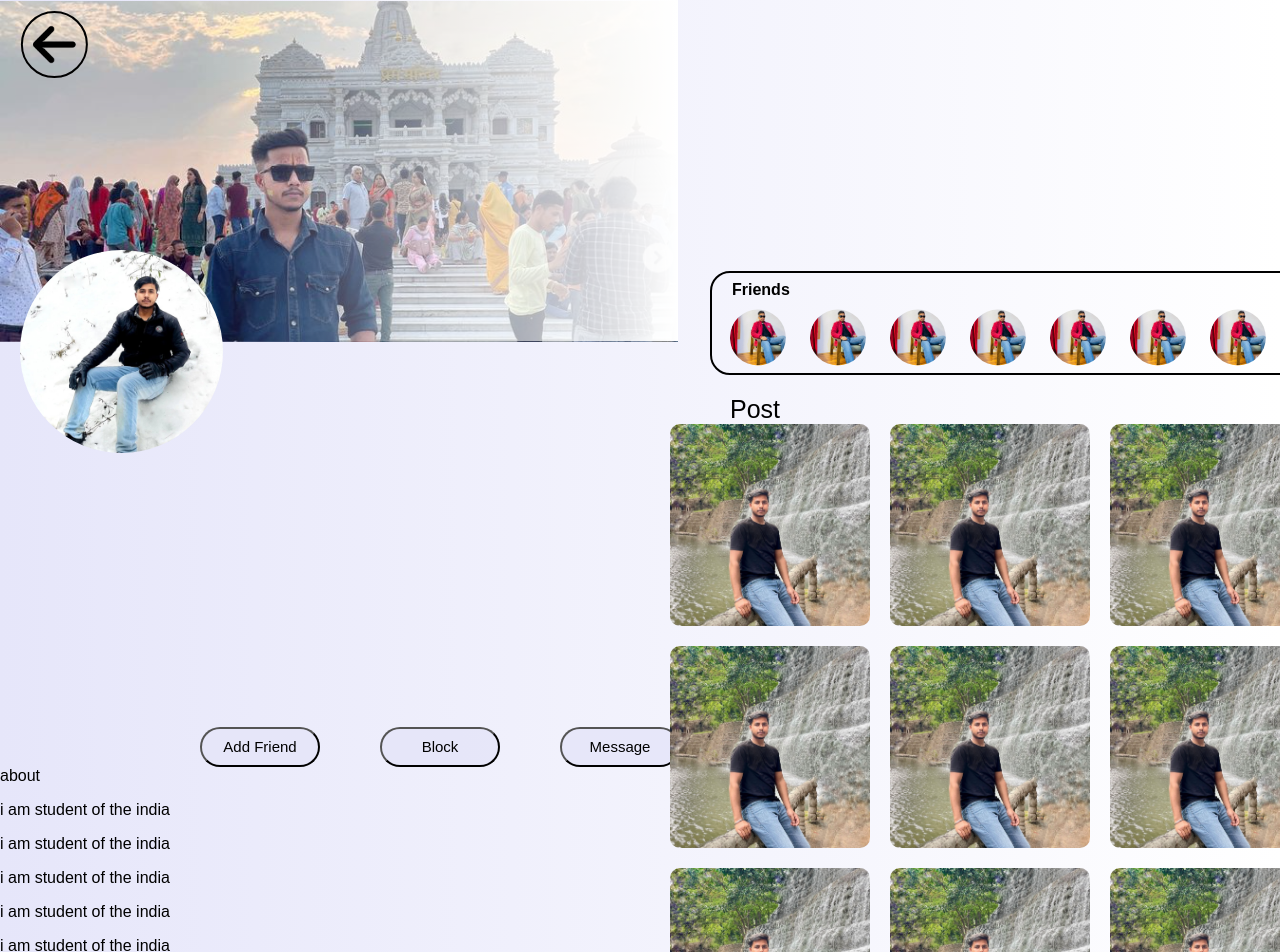
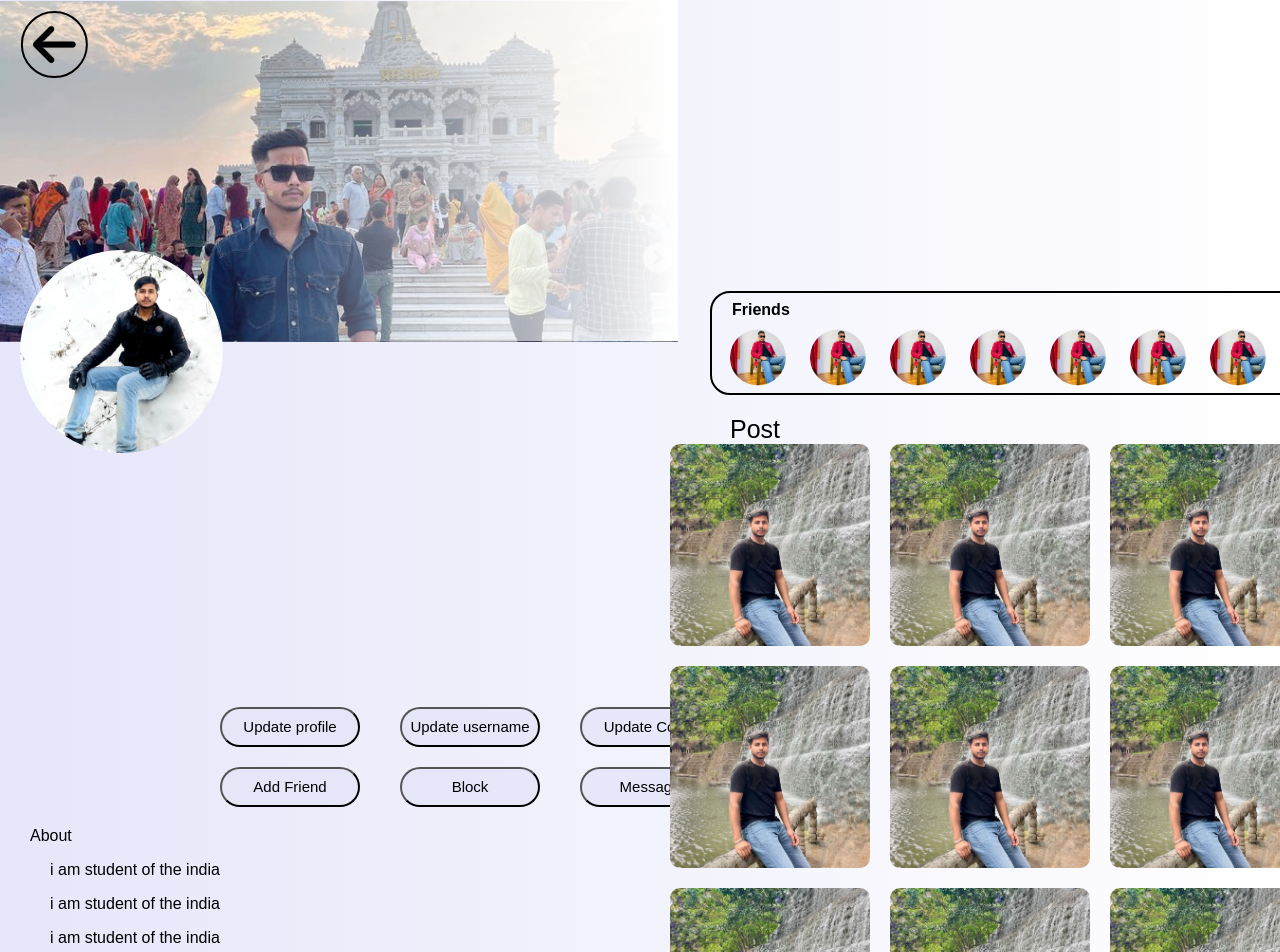
Before and after one commit to PROTOX11/VARTALAP, a React (Create React App) app: page /profile in a window 1280 px wide. Shown: the top 952 px of the page. Built offline with nearby package versions, Linux system fonts and the light colour scheme; no server answers; sample sign-in values are in the browser's storage.

Commit message:
VARTALAP
enhanced profile ui and  search button sliding

```diff
--- a/src/components/content/leftcontent.js
+++ b/src/components/content/leftcontent.js
@@ -1,8 +1,11 @@
-import React from "react";
+import React, { useState } from 'react';
 import "./leftcontent.css";
 import { useNavigate } from 'react-router-dom';
+import SearchBar from '../mini_components/SearchBar/SearchBar';
+
 function Leftcontent() {
     const navigate = useNavigate();
+    const [isSearchBarVisible, setIsSearchBarVisible] = useState(false);
 
     const handleLogout = () => {
         // Clear JWT from local storage
@@ -10,20 +13,34 @@ function Leftcontent() {
         // Redirect to login page
         navigate('/');
     };
+
+    const toggleSearchBar = () => {
+        setIsSearchBarVisible(!isSearchBarVisible);
+    };
+
     return (
+      <div>
         <div className="left-content-log">
             <h1>VARTALAP</h1>
             <nav className="menu">
-            <div className="but">Home</div>
-            <div className="but">Search</div>
-            <div className="but">Explore</div>
-            <div className="but">Wow</div>
-            <div className="but">Notification</div>
-            <div className="but">Create</div>
-            <button className="logout_but" onClick={handleLogout}> Logout</button>
+                <button className="but">Home</button>
+                <button className="but" onClick={toggleSearchBar}>Search</button>
+                <button className="but">Explore</button>
+                <button className="but">Wow</button>
+                <button className="but">Notification</button>
+                <button className="but">Create</button>
+                <button className="logout_but" onClick={handleLogout}>Logout</button>
             </nav>
             </div>
-    )
+            <div>
+            {isSearchBarVisible && (
+              <div>
+                  <SearchBar/>
+                </div>
+            )}
+            </div>
+        </div>
+    );
 }
 
 export default Leftcontent;
--- a/src/components/footer/rightcontent.css
+++ b/src/components/footer/rightcontent.css
@@ -13,19 +13,6 @@ body {
 }
 
 
-
-
-
-/* Interaction Buttons */
-.interaction-buttons {
-    display: flex;
-    gap: 10px;
-    margin-top: 10px;
-}
-
-
-
-/* Rightmat */
 .profile-logo {
     position: fixed;
     top: 20px;
--- /dev/null
+++ b/src/components/mini_components/SearchBar/SearchBar.js
@@ -0,0 +1,11 @@
+import React from 'react';
+import "./searchBarka.css";
+const SearchBar = () => {
+    return (
+        <div className="search-bar-container">
+          <input type="text" className="searchbar" placeholder="Search" />
+        </div>
+    );
+  };
+
+  export default SearchBar;
--- /dev/null
+++ b/src/components/mini_components/SearchBar/searchBarka.css
@@ -0,0 +1,27 @@
+  .searchbar {
+    height: 50px;
+    width: 800px;
+    border-radius: 20px;
+    text-align: center;
+    background-color: #fff;
+    font-size: 18px;
+    border: 1px solid #ccc;
+    padding: 0 4px;
+    margin-top: -65px;
+    position: fixed;
+    /* display: none; */
+    left: 400px;
+}
+@keyframes slideIn {
+  from {
+      transform: translateX(-60%);
+      opacity: 0;
+  }
+  to {
+      transform: translateX(0);
+      opacity: 1;
+  }
+}
+.search-bar-container {
+  animation: slideIn 0.5s forwards;
+}
--- a/src/components/profilecontent/leftcontent/Left.js
+++ b/src/components/profilecontent/leftcontent/Left.js
@@ -6,6 +6,7 @@ import backprofile from "../../../assets/post/user4/user4post2.png"
 import home from "../../../assets/icon/home.png"
 import { Link } from "react-router-dom";
 import useUserData from "../../../models/useUserData";
+import pencil from "../../../assets/icon/pencil.png"
 function Left() {
     const userData = useUserData();
     return (
@@ -15,27 +16,33 @@ function Left() {
         <img src={arrow} className="backimg" ></img>
     </button>
     </Link>
-    <div class="container">
+    <div className="container">
         <div className="transparent-image">
-        <img src={backprofile} alt="Background Profile" class="backprofile"></img>
+        <img src={backprofile} alt="Background Profile" className="backprofile"></img>
         </div>
-        <img src={profile} alt="Circular Profile" class="circle_profile"></img>
+        <img src={profile} alt="Circular Profile" className="circle_profile"></img>
     </div>
     {userData && userData.username &&(
     <div className="usernamepr">{userData.username}</div>
     )}
-        <div className="button">
+            <div className="threebutuser">
+            <button className="add">Update profile</button>
+            <button className="block">Update username</button>
+            <button className="message">Update Cover</button>
+            </div>
+            <div className="threebutfriend">
             <button className="add">Add Friend</button>
             <button className="block">Block</button>
             <button className="message">Message</button>
-        </div>
-        <span>about</span>
+            </div>
+        <div className="about_line">
+        <span>About</span>
         <p>i am student of the india</p>
         <p>i am student of the india</p>
         <p>i am student of the india</p>
         <p>i am student of the india</p>
         <p>i am student of the india</p>
-
+        </div>
     </>
     )
 
--- a/src/components/profilecontent/leftcontent/left.css
+++ b/src/components/profilecontent/leftcontent/left.css
@@ -79,7 +79,7 @@
     font-size: 60px;
     color: rgb(145, 81, 158);
     padding-left: 250px;
-    margin-top: -320px;
+    margin-top: -340px;
 }
 .button {
     display: flex;
@@ -88,21 +88,33 @@
     gap: 60px;
 }
 .add, .block, .message {
-    width: 120px;
+    width: 140px;
     height: 40px;
     border-radius: 20px;
     font-size: 15px;
     background-color: #e6e6fad8;
-}
-
-.home-button {
-    width: 50px;
-    position: fixed;
-    padding-left: 10px;
-    padding-top: 100px;
+    margin-left: 40px;
 }
 
 .container {
     position: relative;
     display: inline-block; /* Allows the container to shrink-wrap its content */
 }
+
+p {
+    margin-left: 20px;
+}
+
+.threebutuser {
+    margin-left: 180px;
+    margin-top: 20px;
+}
+.about_line {
+    margin-top: 20px;
+    margin-left: 30px;
+}
+
+.threebutfriend {
+    margin-left: 180px;
+    margin-top: 20px;
+}
--- a/src/components/profilecontent/rightcontent/right.css
+++ b/src/components/profilecontent/rightcontent/right.css
@@ -1,6 +1,6 @@
 
 .rightup {
-  margin-top: -700px;
+  margin-top: -740px;
   margin-left: 710px;
   width: 800px;
   height: 100px;
--- a/src/components/scrollcontent/scroll.css
+++ b/src/components/scrollcontent/scroll.css
@@ -1,16 +1,3 @@
-.searchbar {
-    height: 50px;
-    width: 800px;
-    border-radius: 20px;
-    text-align: center;
-    background-color: #fff;
-    font-size: 18px;
-    border: 1px solid #ccc;
-    padding: 0 4px;
-    margin-top: -80px;
-    position: fixed;
-    margin-left: 200px;
-}
 
 .lineunderpost {
     width: 650px;
@@ -22,14 +9,14 @@
     background-color: #fff;
     border-radius: 10px;
     box-shadow: 0 4px 8px rgba(0, 0, 0, 0.1);
-    margin: 100px auto;
     padding: 20px;
     width: 680px;
     height: 1100px;
-    margin-top: 100px;
+    margin-top: 80px;
     justify-content: start;
     align-items: start;
     margin-left: 400px;
+    margin-bottom: -80px;
 }
 
 .user-info img {
--- a/src/components/scrollcontent/srcoll.js
+++ b/src/components/scrollcontent/srcoll.js
@@ -9,14 +9,10 @@ import profile from "../../assets/post/user4/user4post2.png";
 import postimg from "../../assets/post/user4/user4post2.png";
 import axios from "axios";
 import useUserData from "../../models/useUserData";
-
 function useScroll() {
     const userData = useUserData();
     return (
         <>
-           <div>
-           <input className="searchbar" placeholder="Search"></input>
-           </div>
         <div class="post-box">
         <div className="user-info">
             <img src={profile} alt="Profile Picture" />
--- a/src/pages/page2/Logged.js
+++ b/src/pages/page2/Logged.js
@@ -10,8 +10,6 @@ function Logged() {
         <Rightcontent />
         <Scroll />
         <Scroll />
-        <Scroll />
-        <Scroll />
         </>
     )
 }
--- a/src/pages/page2/logged.css
+++ b/src/pages/page2/logged.css
@@ -1,8 +1,5 @@
 h1 {
     font-size: 30px;
-}
-.searchbar {
-    left: 200px;
 }
 .menu {
 
```
Also changed, not shown: src/assets/icon/pencil.png (added), src/components/content/leftcontent.css (line endings or trailing spaces), 1 other file (tests, documents, lock files or other folders). Lines whose indentation alone changed are shown as unchanged.
